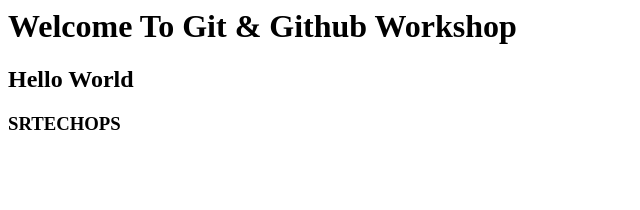
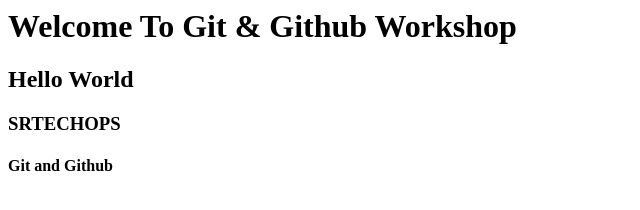
Before and after one commit to srtechops/makemytrip1, a plain HTML site: page index.html in a window 1280 px wide. Shown: the whole page, without its empty margins (0-640 px from the left). Drawn offline with Linux system fonts and the light colour scheme.

Commit message:
added 4th line

```diff
--- a/index.html
+++ b/index.html
@@ -1,3 +1,4 @@
 <h1>Welcome To Git & Github Workshop</h1>
 <h2>Hello World</h2>
 <h3>SRTECHOPS</h3>
+<h4>Git and Github</h4>
```
